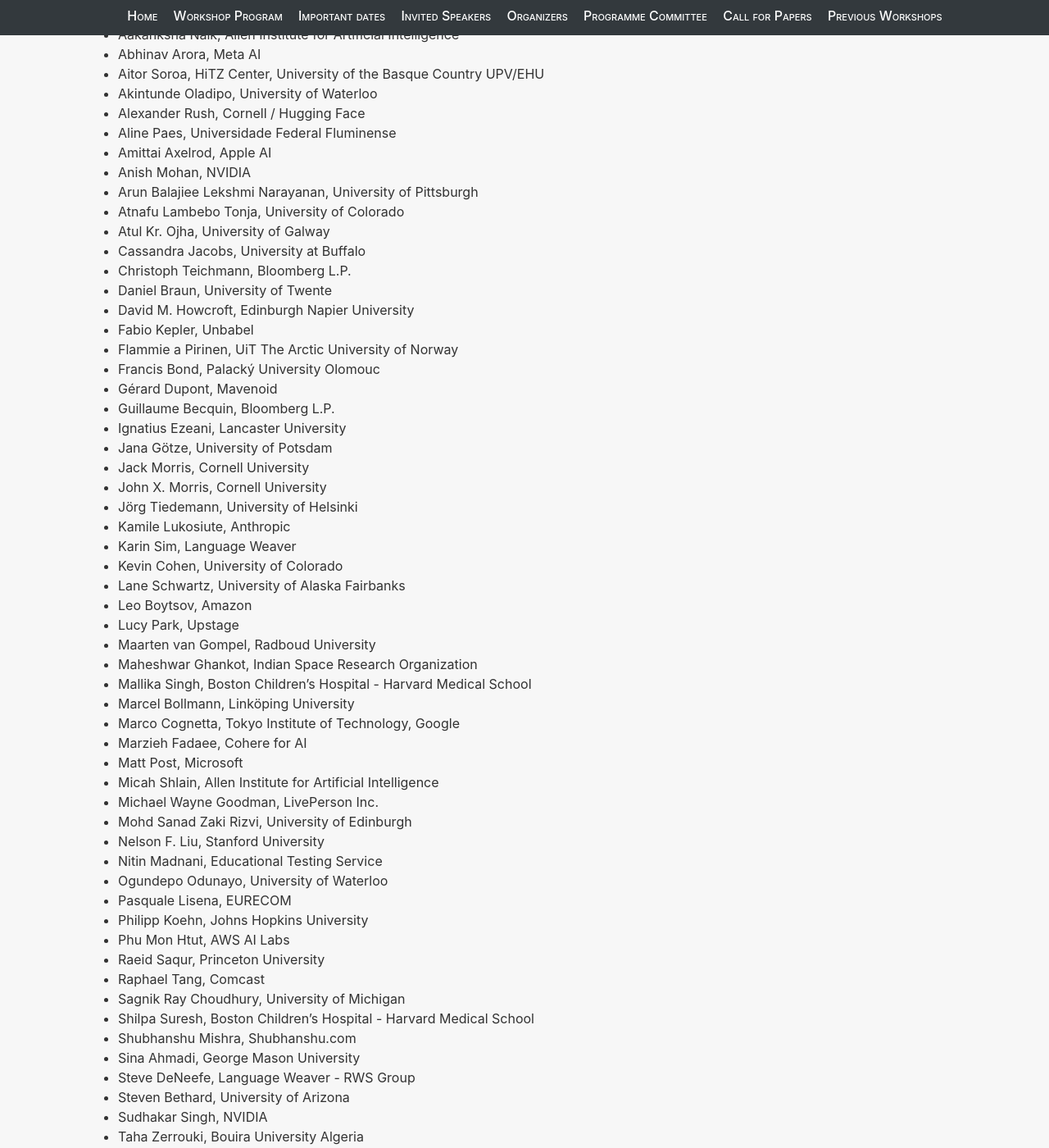
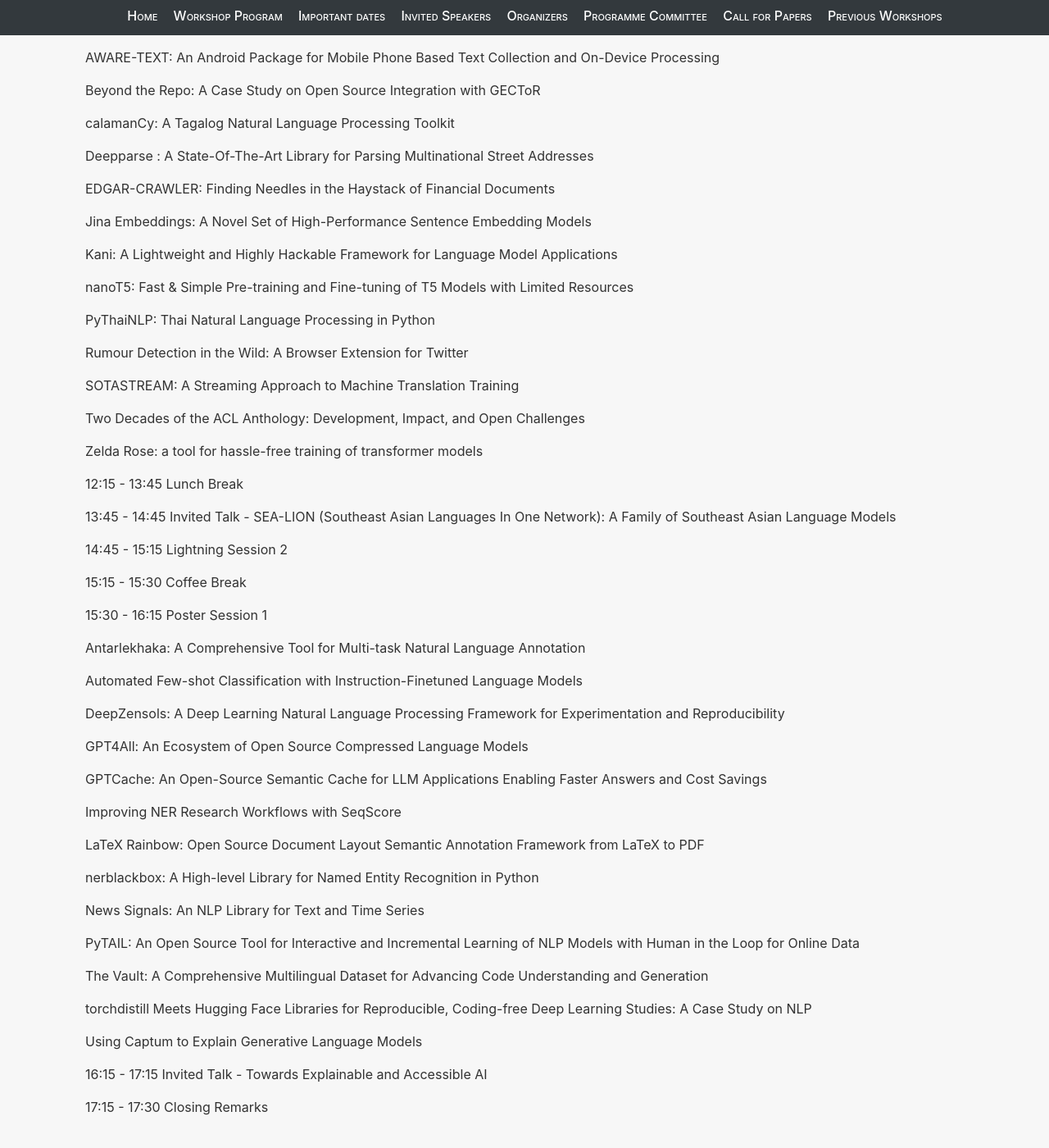
Before and after one commit to nlposs/nlposs.github.io, a Jekyll site: the page built from 2023/index.md, in a window 1280 px wide and 1400 px high, scrolled down 3884 px. Shown: the whole window at 82% size. Built offline with Jekyll 4.4.1, drawn with Linux system fonts in a browser that asks for light colours; some of the changed text lies outside the part shown.

Commit message:
Initial pass at 2023 schedule
Initial pass at 2023 schedule, more work required

```diff
--- a/2023/index.md
+++ b/2023/index.md
@@ -99,10 +99,59 @@
 <br><br><br><br>
 
 
-<!-- ## Workshop Program
+## Workshop Program
 <br><br>
 
-The timezone for the program schedule below are in **Singapore Time (GMT +8)**.  -->
+The timezone for the program schedule below are in **Singapore Time (GMT +8)**.
+
+<p>09:00 - 09:15 Opening Remarks </p>
+<p>09:15 - 10:15 Invited Talk  - trlX: A Framework for Large Scale Open Source RLHF </p>
+<p>10:30 - 11:00 Coffee Break </p>
+
+<p>11:00 - 11:30 Lightning Session 1</p>
+<p>11:30 - 12:15 Poster Session 1</p>
+
+<p>An Open-source Web-based Application for Development of Resources and Technologies in Underresourced Languages</p>
+<p>AWARE-TEXT: An Android Package for Mobile Phone Based Text Collection and On-Device Processing</p>
+<p>Beyond the Repo: A Case Study on Open Source Integration with GECToR</p>
+<p>calamanCy: A Tagalog Natural Language Processing Toolkit</p>
+<p>Deepparse : A State-Of-The-Art Library for Parsing Multinational Street Addresses</p>
+<p>EDGAR-CRAWLER: Finding Needles in the Haystack of Financial Documents</p>
+<p>Jina Embeddings: A Novel Set of High-Performance Sentence Embedding Models</p>
+<p>Kani: A Lightweight and Highly Hackable Framework for Language Model Applications</p>
+<p>nanoT5: Fast & Simple Pre-training and Fine-tuning of T5 Models with Limited Resources</p>
+<p>PyThaiNLP: Thai Natural Language Processing in Python</p>
+<p>Rumour Detection in the Wild: A Browser Extension for Twitter</p>
+<p>SOTASTREAM: A Streaming Approach to Machine Translation Training</p>
+<p>Two Decades of the ACL Anthology: Development, Impact, and Open Challenges</p>
+<p>Zelda Rose: a tool for hassle-free training of transformer models</p>
+
+
+<p>12:15 - 13:45 Lunch Break</p>
+<p>13:45 - 14:45 Invited Talk - SEA-LION (Southeast Asian Languages In One Network): A Family of Southeast Asian Language Models</p>
+
+<p>14:45 - 15:15 Lightning Session 2</p>
+<p>15:15 - 15:30 Coffee Break</p>
+<p>15:30 - 16:15 Poster Session 1</p>
+
+<p>Antarlekhaka: A Comprehensive Tool for Multi-task Natural Language Annotation</p>
+<p>Automated Few-shot Classification with Instruction-Finetuned Language Models</p>
+<p>DeepZensols: A Deep Learning Natural Language Processing Framework for Experimentation and Reproducibility</p>
+<p>GPT4All: An Ecosystem of Open Source Compressed Language Models</p>
+<p>GPTCache: An Open-Source Semantic Cache for LLM Applications Enabling Faster Answers and Cost Savings</p>
+<p>Improving NER Research Workflows with SeqScore</p>
+<p>LaTeX Rainbow: Open Source Document Layout Semantic Annotation Framework from LaTeX to PDF</p>
+<p>nerblackbox: A High-level Library for Named Entity Recognition in Python</p>
+<p>News Signals: An NLP Library for Text and Time Series</p>
+<p>PyTAIL: An Open Source Tool for Interactive and Incremental Learning of NLP Models with Human in the Loop for Online Data</p>
+<p>The Vault: A Comprehensive Multilingual Dataset for Advancing Code Understanding and Generation</p>
+<p>torchdistill Meets Hugging Face Libraries for Reproducible, Coding-free Deep Learning Studies: A Case Study on NLP</p>
+<p>Using Captum to Explain Generative Language Models</p>
+
+<p>16:15 - 17:15 Invited Talk - Towards Explainable and Accessible AI</p>
+
+<p>17:15 - 17:30 Closing Remarks</p>
+
 
 ## Organizers
 
```
